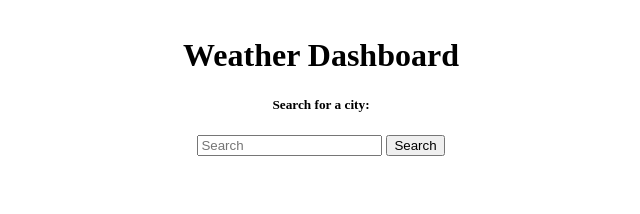
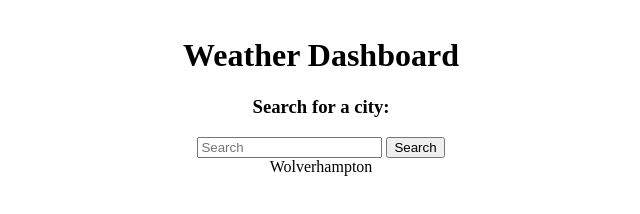
Before and after one commit to ellessed/WeatherDashboard6, a plain HTML site: page index.html in a window 1280 px wide. Shown: the whole page, without its empty margins (327-967 px from the left). Drawn offline with Linux system fonts and the light colour scheme.

Commit message:
created additional divs for locations to appear and locations for the next 5 days

```diff
--- a/index.html
+++ b/index.html
@@ -14,11 +14,20 @@
 
       <!-- Search location -->
       <div>
-        <h5>Search for a city:</h5>
-        <input id="search" type="text" placeholder="Search" />
-        <button id="search" class="button">Search</button>
+        <h3>Search for a city:</h3>
+        <input id="search-input" type="text" placeholder="Search" />
+        <button id="search-button" class="button">Search</button>
+      </div>
+      <div class="main">
+        <div class="left">
+          <div id="location">Wolverhampton</div>
+        </div>
+        <div class="right">
+          <!-- cards -->
+        </div>
       </div>
     </div>
+    <script src="script.js"></script>
   </body>
 </html>
 
--- /dev/null
+++ b/script.js
@@ -0,0 +1,8 @@
+var searchInput = document.getElementById("search-input");
+var searchButton = document.getElementById("search-button");
+
+function onSearch() {
+  console.log(searchInput.value);
+}
+
+searchButton.addEventListener("click", onSearch);
```
